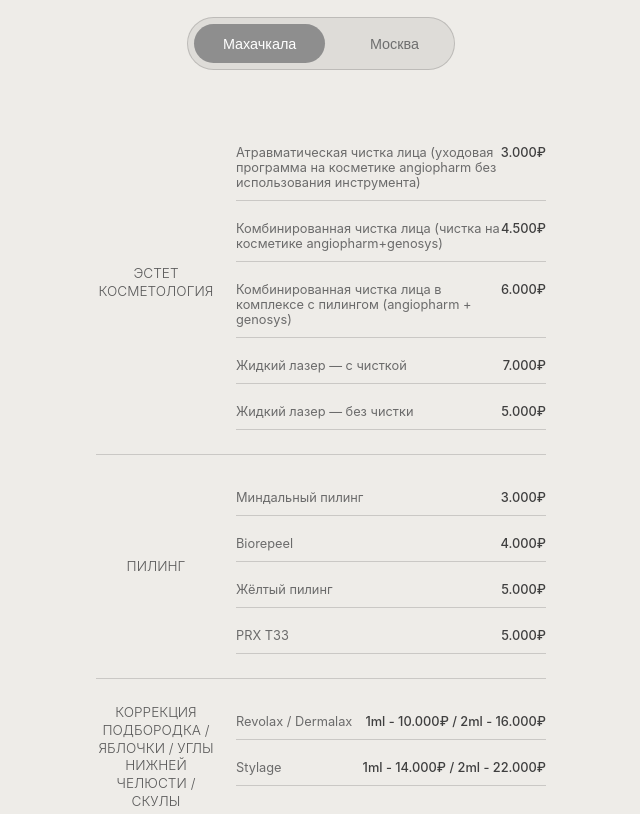
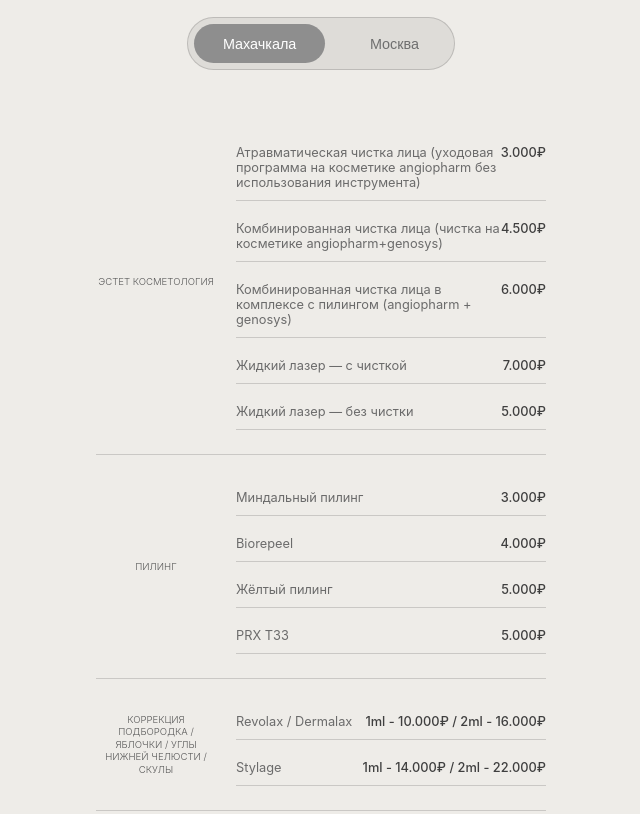
Before and after one commit to dima11223432/beautic, a plain HTML site: page index.html in a window 1280 px wide. Shown: the part 900-1714 px from the top of the page, without its empty margins (319-959 px from the left). Drawn offline with Linux system fonts and the light colour scheme.

Commit message:
min font-size

```diff
--- a/style.css
+++ b/style.css
@@ -150,7 +150,7 @@ h2 {
   align-items: center;
   justify-content: center;
   text-align: center;
-  font-size: 0.85rem;
+  font-size: 0.6rem;
   text-transform: uppercase;
   color: #5a5a5a;
   font-weight: 300;
```
